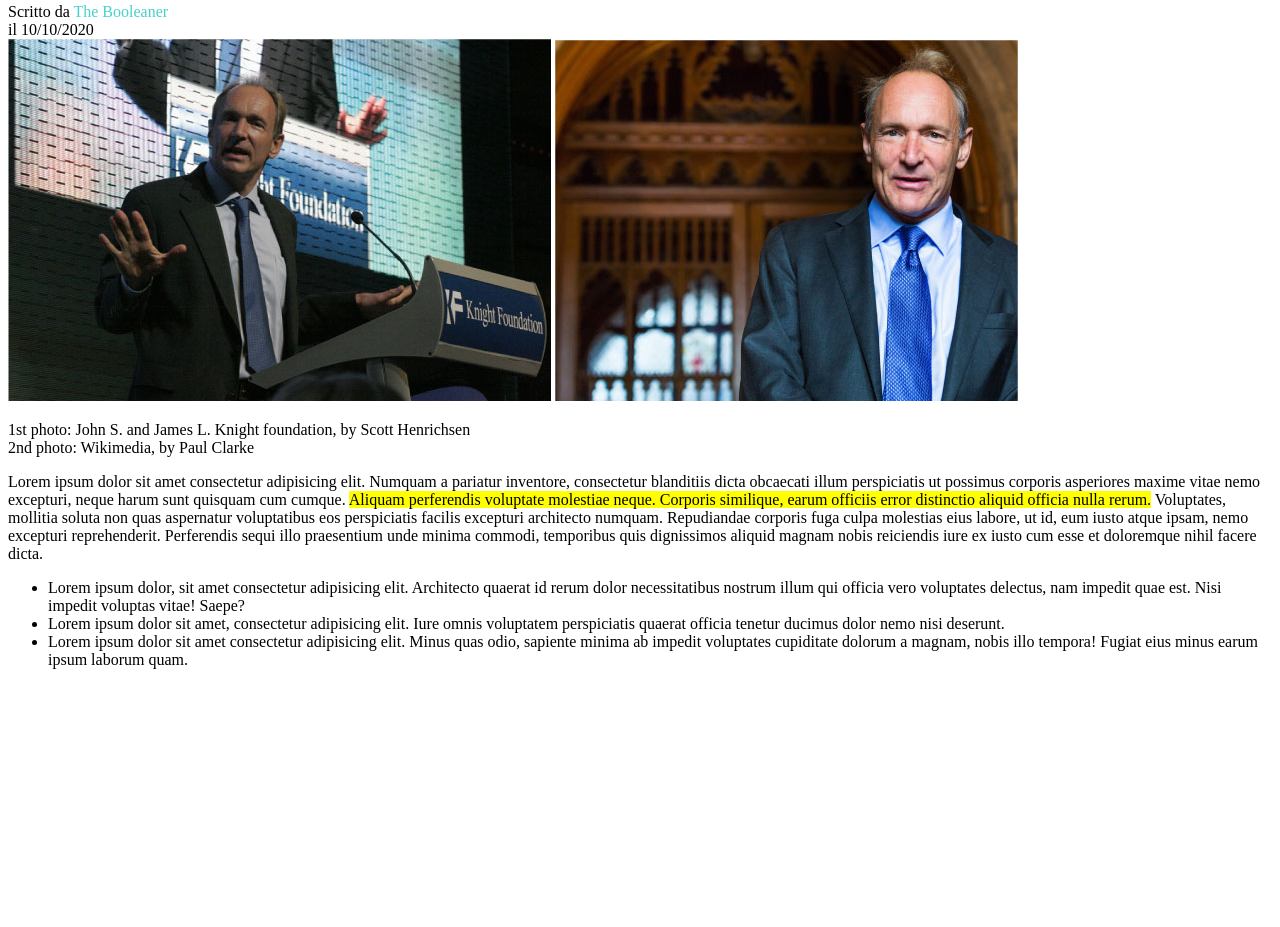
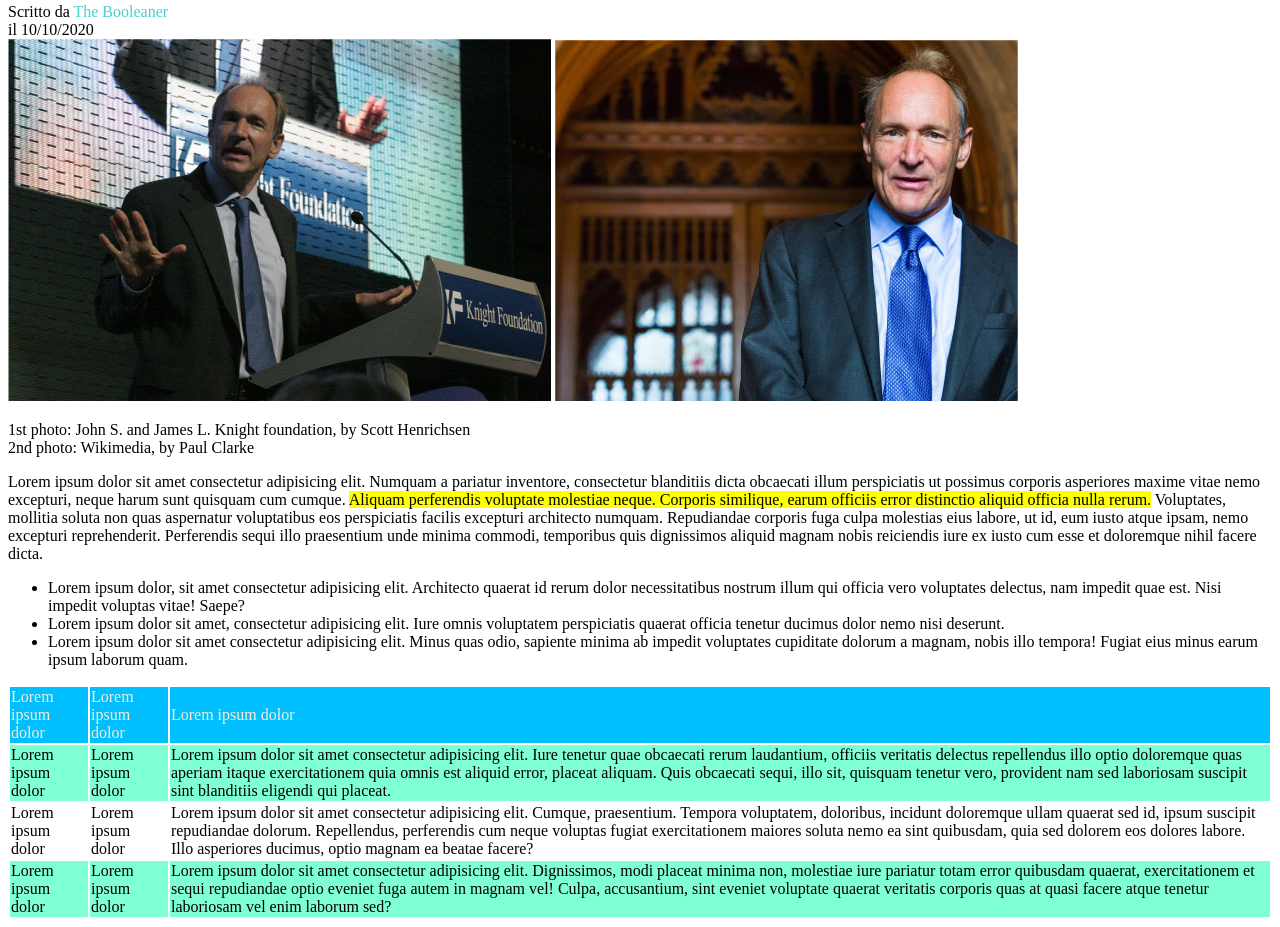
Before and after one commit to GabrieleSalati/html-css-booleaner, a plain HTML site: page index.html in a window 1280 px wide. Shown: the part 265-1192 px from the top of the page. Before the commit the page ends 950 px from the top, so only its background shows below. Drawn offline with Linux system fonts and the light colour scheme.

Commit message:
Table added

```diff
--- a/css/style.css
+++ b/css/style.css
@@ -20,3 +20,12 @@ a {
     background-size: contain;
     background-color:yellow;
 }
+
+thead {
+    color: antiquewhite;
+    background-color: deepskyblue;
+}
+
+.coloredrow {
+    background-color: aquamarine;
+}
--- a/index.html
+++ b/index.html
@@ -47,6 +47,32 @@
         <li>Lorem ipsum dolor sit amet consectetur adipisicing elit. Minus quas odio, sapiente minima ab impedit voluptates cupiditate dolorum a magnam, nobis illo tempora! Fugiat eius minus earum ipsum laborum quam.</li>
       </ul>
 
+      <!-- Tabella -->
+      <table>
+        <thead>
+            <td>Lorem ipsum dolor</td>
+            <td>Lorem ipsum dolor</td>
+            <td>Lorem ipsum dolor</td>
+        </thead>
+
+        <tr class="coloredrow">
+            <td>Lorem ipsum dolor</td>
+            <td>Lorem ipsum dolor</td>
+            <td>Lorem ipsum dolor sit amet consectetur adipisicing elit. Iure tenetur quae obcaecati rerum laudantium, officiis veritatis delectus repellendus illo optio doloremque quas aperiam itaque exercitationem quia omnis est aliquid error, placeat aliquam. Quis obcaecati sequi, illo sit, quisquam tenetur vero, provident nam sed laboriosam suscipit sint blanditiis eligendi qui placeat.</td>
+        </tr>
+
+        <tr>
+            <td>Lorem ipsum dolor</td>
+            <td>Lorem ipsum dolor</td>
+            <td>Lorem ipsum dolor sit amet consectetur adipisicing elit. Cumque, praesentium. Tempora voluptatem, doloribus, incidunt doloremque ullam quaerat sed id, ipsum suscipit repudiandae dolorum. Repellendus, perferendis cum neque voluptas fugiat exercitationem maiores soluta nemo ea sint quibusdam, quia sed dolorem eos dolores labore. Illo asperiores ducimus, optio magnam ea beatae facere?</td>
+        </tr>
+
+        <tr class="coloredrow">
+            <td>Lorem ipsum dolor</td>
+            <td>Lorem ipsum dolor</td>
+            <td>Lorem ipsum dolor sit amet consectetur adipisicing elit. Dignissimos, modi placeat minima non, molestiae iure pariatur totam error quibusdam quaerat, exercitationem et sequi repudiandae optio eveniet fuga autem in magnam vel! Culpa, accusantium, sint eveniet voluptate quaerat veritatis corporis quas at quasi facere atque tenetur laboriosam vel enim laborum sed?</td>
+        </tr>
+      </table>
     </main>
 
 
```
